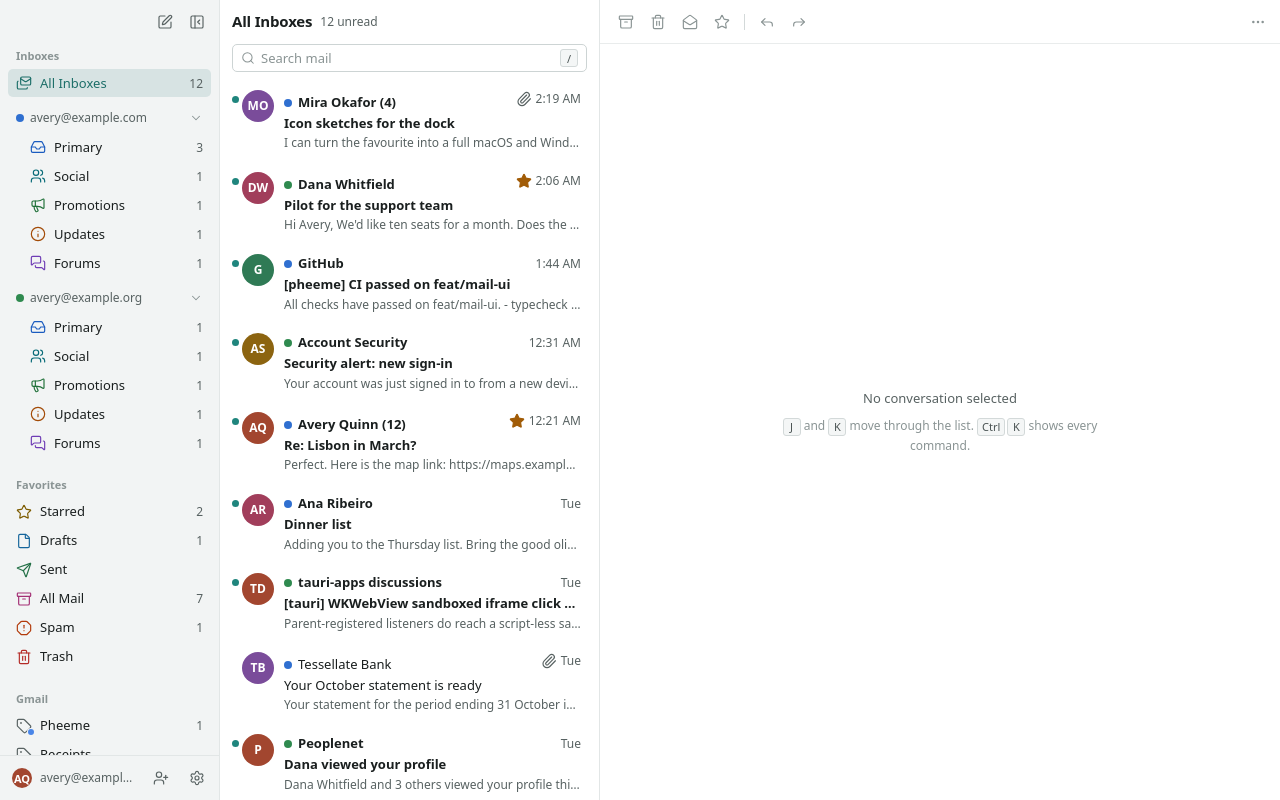
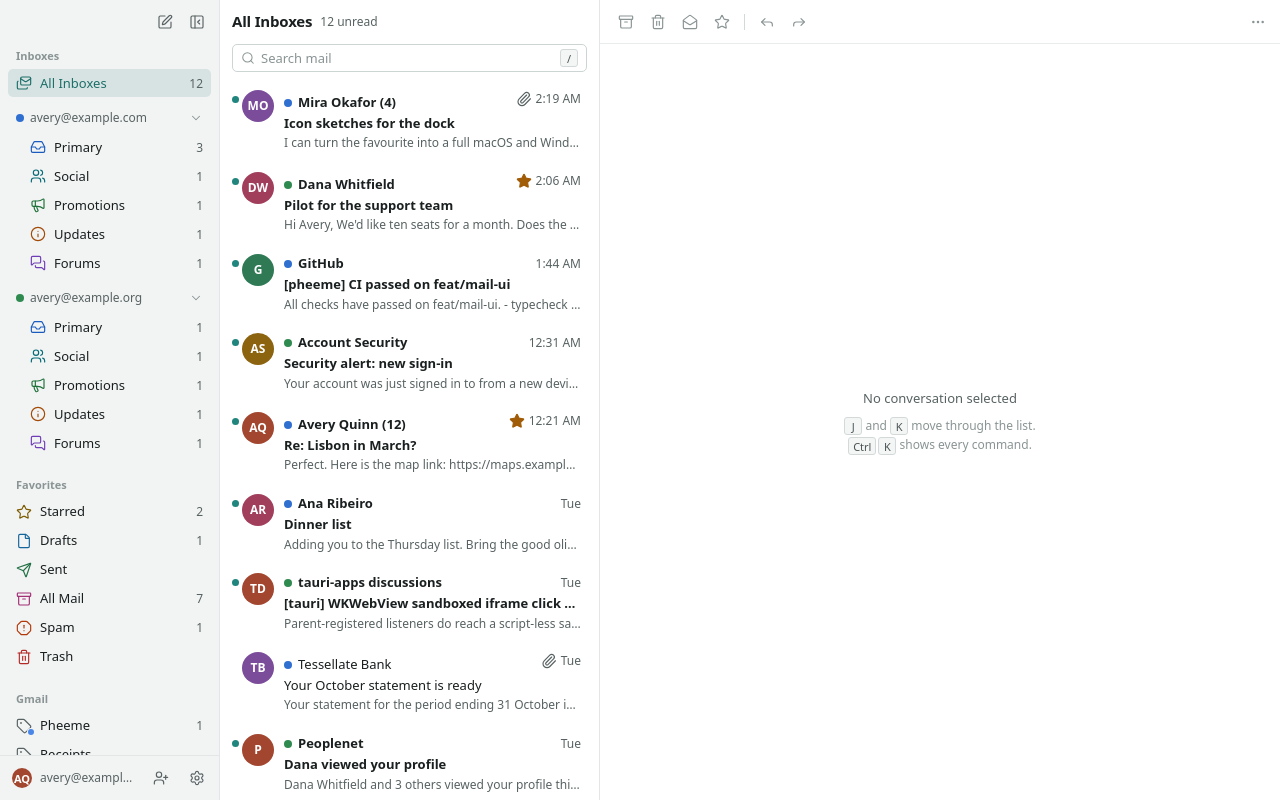
Before and after one commit to AlexGenovezos/pheeme, a React (Vite) app: page / in a window 1280 px wide. Built offline with nearby package versions, Linux system fonts and the light colour scheme; a web font is replaced by a local one.

Commit message:
fix(mail): let the reader fill its pane and keep shortcut hints together

```diff
--- a/src/mail/ThreadView.tsx
+++ b/src/mail/ThreadView.tsx
@@ -185,14 +185,14 @@ function EmptyHint() {
   return (
     <p className="pane-empty__hint">
       {next && previous && (
-        <>
-          <Kbd shortcut={next} /> and <Kbd shortcut={previous} /> move through the list.{" "}
-        </>
+        <span className="pane-empty__hint-line">
+          <Kbd shortcut={next} /> and <Kbd shortcut={previous} /> move through the list.
+        </span>
       )}
       {palette && (
-        <>
+        <span className="pane-empty__hint-line">
           <Kbd shortcut={palette} /> shows every command.
-        </>
+        </span>
       )}
     </p>
   );
--- a/src/mail/mail.css
+++ b/src/mail/mail.css
@@ -99,8 +99,12 @@
 
 /* ---- Reading view -------------------------------------------------------- */
 
+.pane-empty__hint-line {
+  display: block;
+  text-wrap: balance;
+}
+
 .thread-view {
-  max-width: calc(var(--measure-reading) + var(--space-8) * 2);
   padding: var(--space-6) var(--space-8) var(--space-10);
 }
 
```
